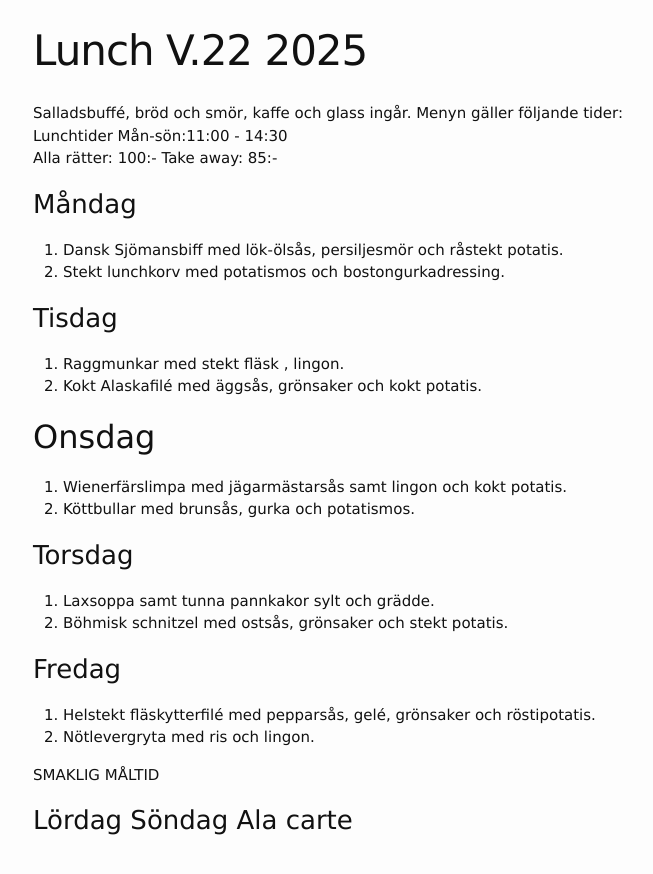
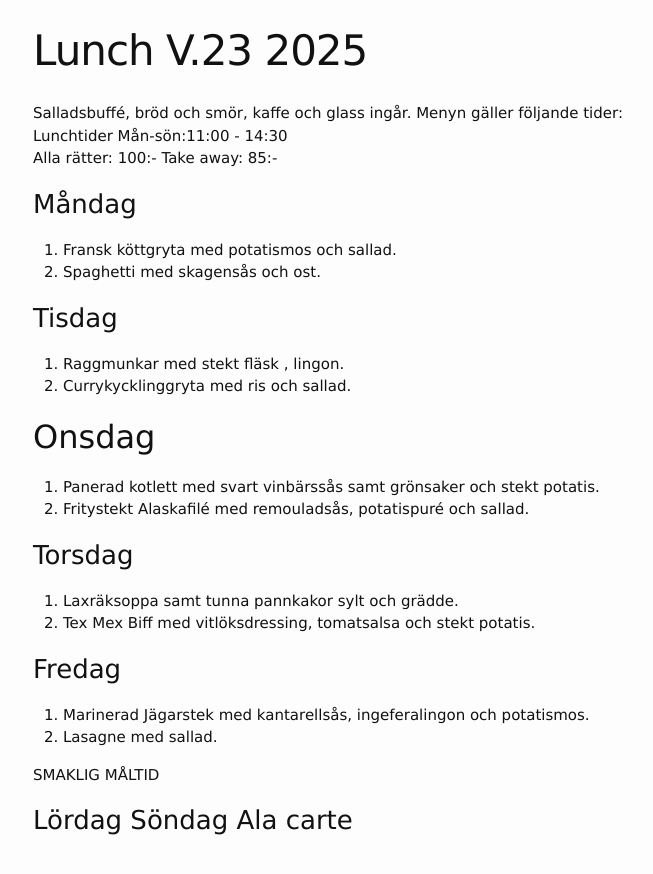
Before and after one commit to FarInn62/farinn62.github.io, a Jekyll site: the page built from lunch.md, in a window 1280 px wide. Shown: the top 874 px of the page, without its empty margins (237-890 px from the left). Built offline with Jekyll 4.4.1, drawn with Linux system fonts in a browser that asks for light colours.

Commit message:
Update lunch.md

```diff
--- a/lunch.md
+++ b/lunch.md
@@ -1,6 +1,6 @@
 ---
 layout: foodmenu
-title: Lunch V.22 2025
+title: Lunch V.23 2025
 permalink: /lunch/
 published: true
 ---
@@ -11,28 +11,28 @@ Alla rätter: 100:- Take away: 85:-
 
 ### Måndag
 
-1. Dansk Sjömansbiff med lök-ölsås, persiljesmör och råstekt potatis.
-2. Stekt lunchkorv med potatismos och bostongurkadressing.
+1. Fransk köttgryta med potatismos och sallad.
+2. Spaghetti med skagensås och ost.
 
 ### Tisdag
 
 1. Raggmunkar med stekt fläsk , lingon.
-2. Kokt Alaskafilé med äggsås, grönsaker och kokt potatis.
+2. Currykycklinggryta med ris och sallad.
 
 ## Onsdag
 
-1. Wienerfärslimpa med jägarmästarsås samt lingon och kokt potatis.
-2. Köttbullar med brunsås, gurka och potatismos.
+1. Panerad kotlett med svart vinbärssås samt grönsaker och stekt potatis.
+2. Fritystekt Alaskafilé med remouladsås, potatispuré och sallad.
 
 ### Torsdag
 
-1. Laxsoppa samt tunna pannkakor sylt och grädde.
-2. Böhmisk schnitzel med ostsås, grönsaker och stekt potatis.
+1. Laxräksoppa samt tunna pannkakor sylt och grädde.
+2. Tex Mex Biff med vitlöksdressing, tomatsalsa och stekt potatis.
 
 ### Fredag
 
-1. Helstekt fläskytterfilé med pepparsås, gelé, grönsaker och röstipotatis.
-2. Nötlevergryta med ris och lingon.
+1. Marinerad Jägarstek med kantarellsås, ingeferalingon och potatismos.
+2. Lasagne med sallad.
 
 SMAKLIG MÅLTID
 
```
